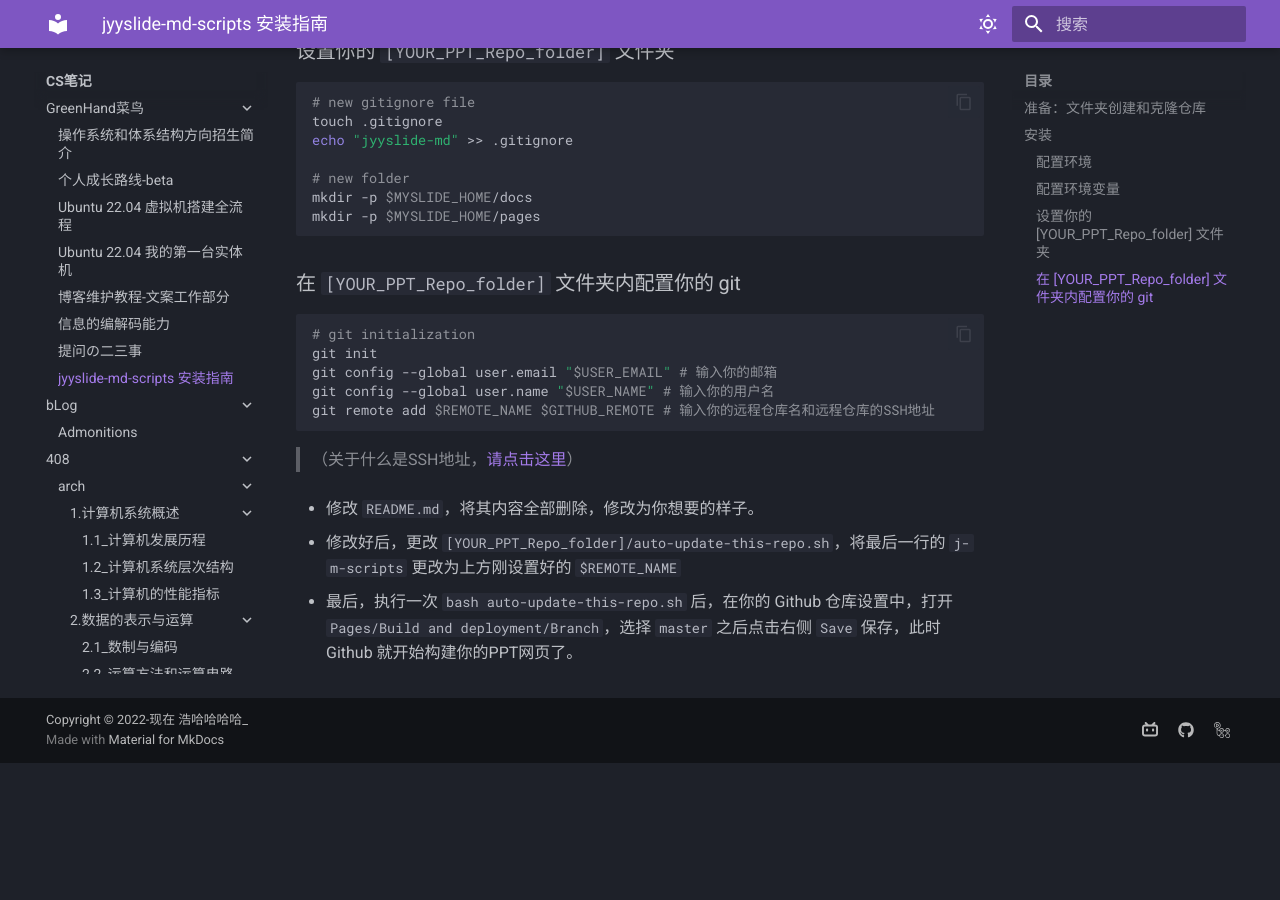
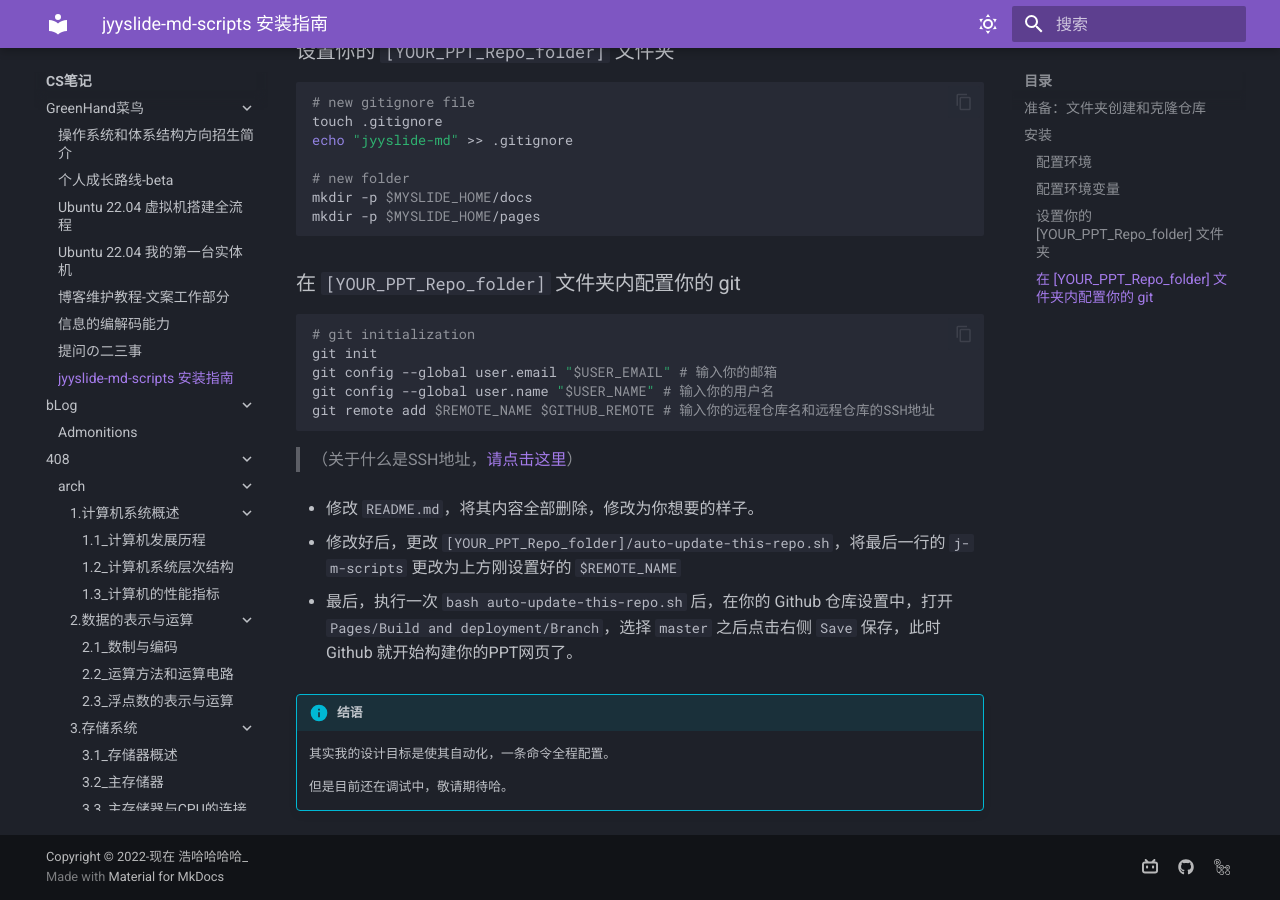
Before and after one commit to Haohahahaha/cs, an MkDocs documentation site: the page built from docs/greenhand/jyyslide-md-script/install.md, in a window 1280 px wide and 900 px high, scrolled down 2284 px. Built offline with MkDocs 1.6.1 and Material for MkDocs 9.7.7, drawn with Linux system fonts in a browser that asks for light colours; before the commit the page ends 3047 px from its top, so only the background shows below that.

Commit message:
2023-12-07_05:06:33 update

```diff
--- a/docs/greenhand/jyyslide-md-script/install.md
+++ b/docs/greenhand/jyyslide-md-script/install.md
@@ -131,3 +131,10 @@
 - 修改好后，更改 `[YOUR_PPT_Repo_folder]/auto-update-this-repo.sh`，将最后一行的 `j-m-scripts` 更改为上方刚设置好的 `$REMOTE_NAME`
 
 - 最后，执行一次 `bash auto-update-this-repo.sh` 后，在你的 Github 仓库设置中，打开 `Pages/Build and deployment/Branch`，选择 `master` 之后点击右侧 `Save` 保存，此时 Github 就开始构建你的PPT网页了。
+
+
+!!! info "结语"
+
+    其实我的设计目标是使其自动化，一条命令全程配置。
+
+	但是目前还在调试中，敬请期待哈。
```
